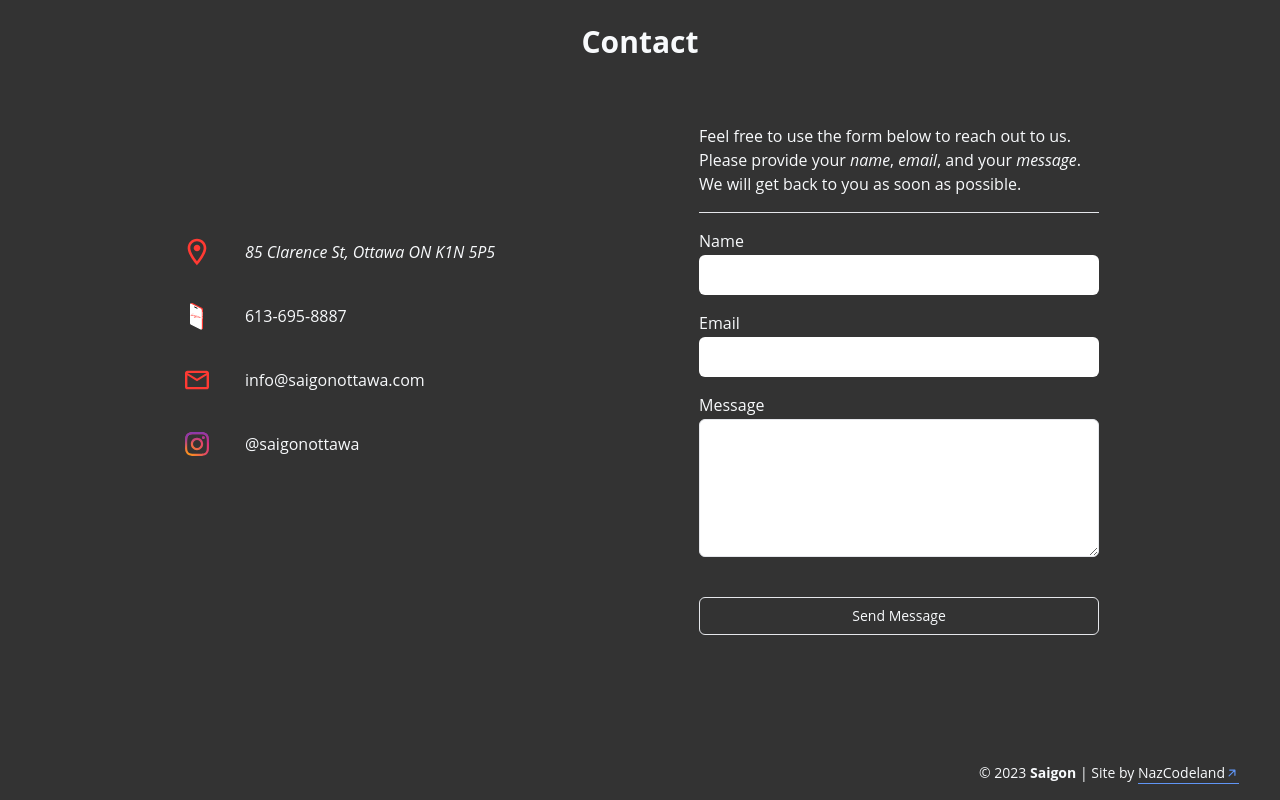
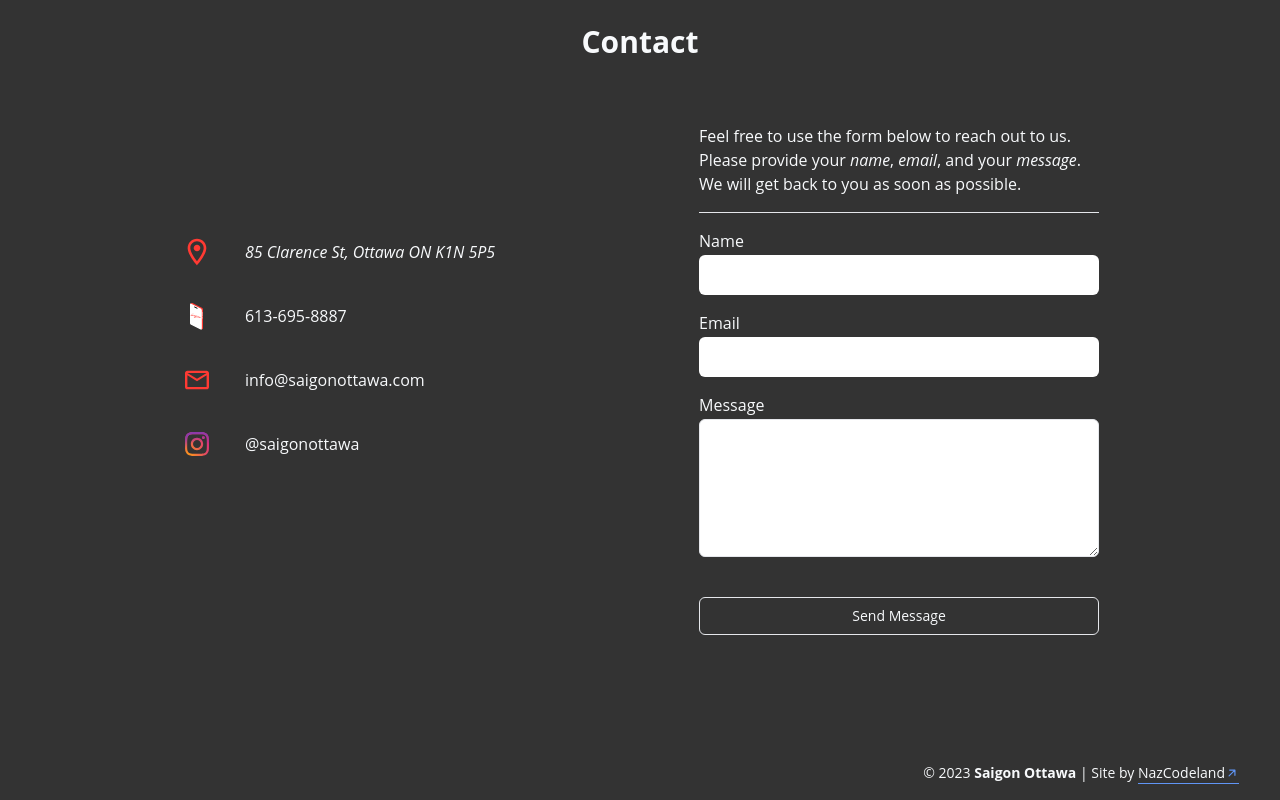
Before and after one commit to NazCodeland/Saigon, a SvelteKit app: page / in a window 1280 px wide. Shown: the part 6102-6902 px from the top of the page. Built offline with nearby package versions, Linux system fonts and the light colour scheme.

Commit message:
changed 'Saigon' in 'title' attribute and Footer copyright section to 'Saigon Ottawa' to be consistent with socialmedia handles

```diff
--- a/src/app.html
+++ b/src/app.html
@@ -1,7 +1,7 @@
 <!doctype html>
 <html lang="en">
 	<head>
-		<title>Saigon</title>
+		<title>Saigon Ottawa</title>
 		<meta charset="utf-8" />
 		<link rel="icon" href="%sveltekit.assets%/favicon.svg" />
 		<meta name="viewport" content="width=device-width, initial-scale=1" />
--- a/src/lib/components/Footer.svelte
+++ b/src/lib/components/Footer.svelte
@@ -6,7 +6,7 @@
 
 <footer class="ml-auto text-sm">
 	<span>
-		&copy; {currentYear} <strong>Saigon</strong>
+		&copy; {currentYear} <strong>Saigon Ottawa</strong>
 	</span>
 	<span>
 		| Site by
```
